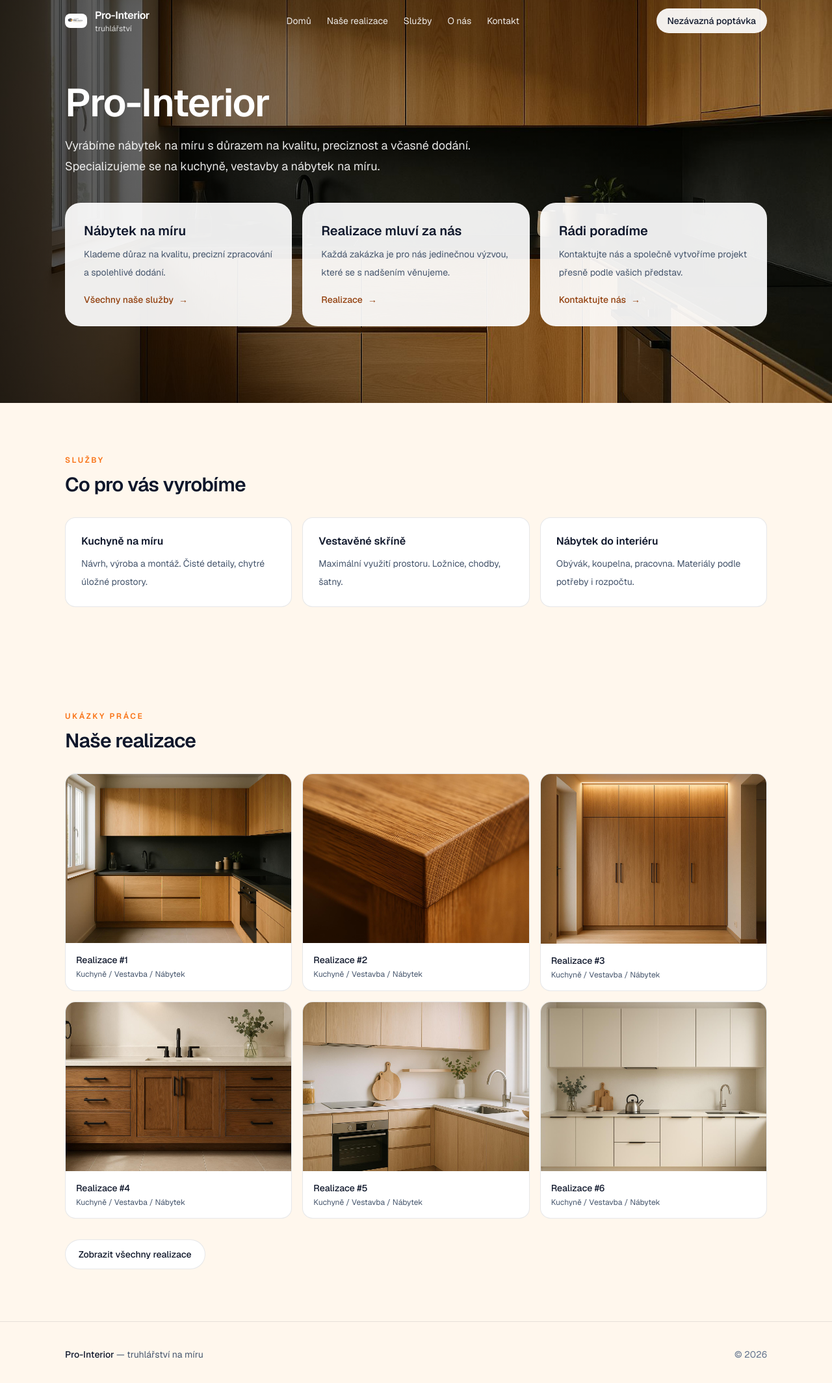
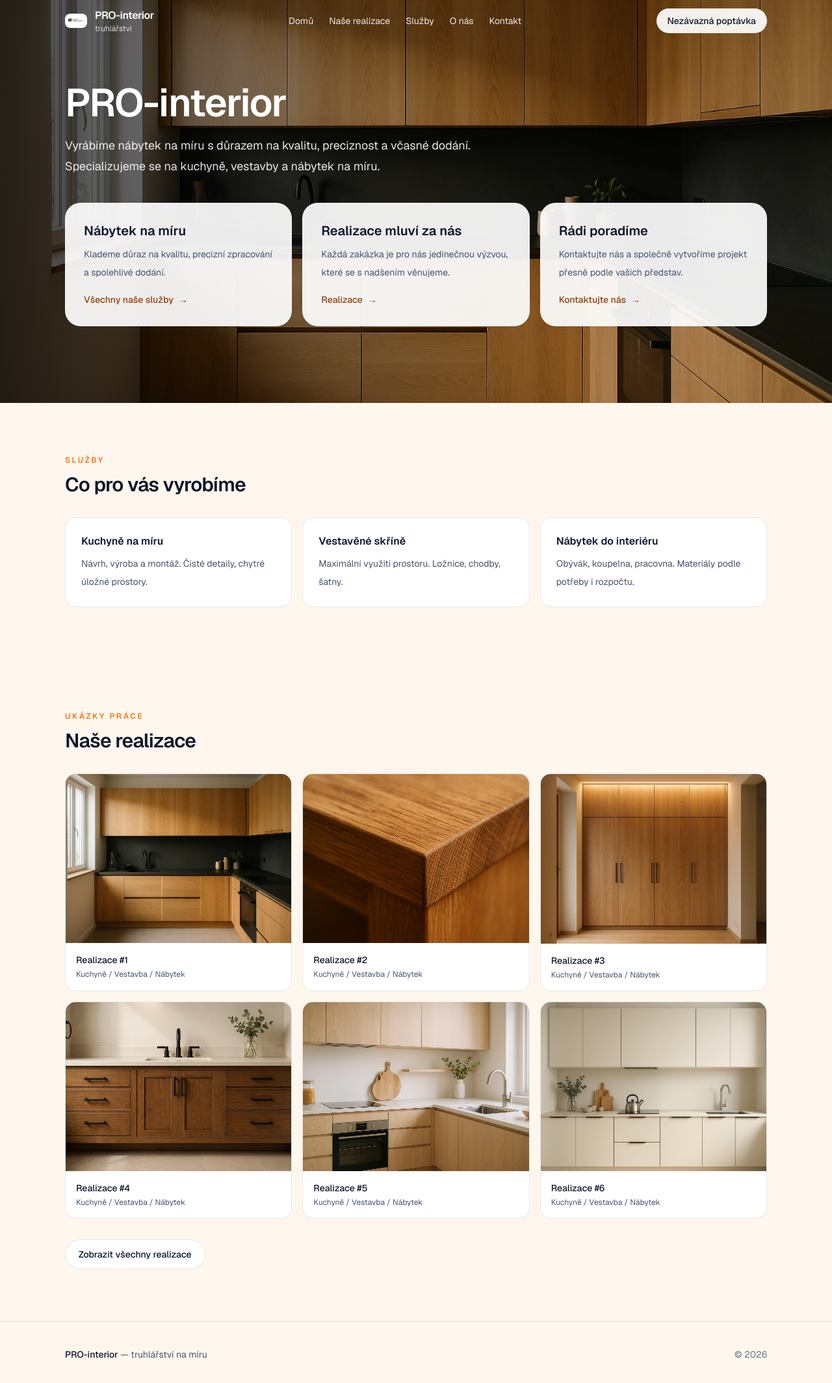
Before and after one commit to Vokurcak68/pro-interior, a Next.js app: page / in a window 1280 px wide. Shown: the top 2128 px of the page at 65% size. Built offline with nearby package versions, Linux system fonts and the light colour scheme.

Commit message:
chore(branding): rename to PRO-interior

```diff
--- a/src/app/layout.tsx
+++ b/src/app/layout.tsx
@@ -13,9 +13,9 @@ const geistMono = Geist_Mono({
 });
 
 export const metadata: Metadata = {
-  title: "Pro-Interior | Truhlářství na míru",
+  title: "PRO-interior | Truhlářství na míru",
   description:
-    "Pro-Interior – truhlářství a interiéry na míru. Kuchyně, vestavby, nábytek, realizace a nezávazná poptávka.",
+    "PRO-interior – truhlářství a interiéry na míru. Kuchyně, vestavby, nábytek, realizace a nezávazná poptávka.",
 };
 
 export default function RootLayout({
--- a/src/app/page.tsx
+++ b/src/app/page.tsx
@@ -39,7 +39,7 @@ export default function Home() {
               <div className="pt-28 sm:pt-32">
                 <div className="max-w-2xl">
                   <h1 className="text-white text-4xl sm:text-6xl font-semibold tracking-tight">
-                    Pro-Interior
+                    PRO-interior
                   </h1>
                   <p className="mt-5 text-white/90 text-lg leading-8">
                     Vyrábíme nábytek na míru s důrazem na kvalitu, preciznost a včasné dodání.
--- a/src/components/SiteFooter.tsx
+++ b/src/components/SiteFooter.tsx
@@ -4,7 +4,7 @@ export function SiteFooter() {
       <div className="container">
         <div className="py-10 text-sm text-slate-600 flex flex-col gap-2 sm:flex-row sm:items-center sm:justify-between">
           <div>
-            <span className="font-medium text-slate-900">Pro-Interior</span> — truhlářství na míru
+            <span className="font-medium text-slate-900">PRO-interior</span> — truhlářství na míru
           </div>
           <div className="text-slate-500">© {new Date().getFullYear()}</div>
         </div>
--- a/src/components/SiteHeader.tsx
+++ b/src/components/SiteHeader.tsx
@@ -40,7 +40,7 @@ export function SiteHeader({ variant = "sticky" }: { variant?: "sticky" | "overl
           <Link href="/" className="flex min-w-0 items-center gap-3" onClick={() => setOpen(false)}>
             <Image
               src="/logo.jpg"
-              alt="Pro-Interior"
+              alt="PRO-interior"
               width={34}
               height={34}
               className={isOverlay ? "rounded-lg" : "rounded-lg border"}
@@ -54,7 +54,7 @@ export function SiteHeader({ variant = "sticky" }: { variant?: "sticky" | "overl
                     : "font-semibold tracking-tight text-slate-900 truncate text-sm sm:text-base"
                 }
               >
-                Pro-Interior
+                PRO-interior
               </div>
               <div
                 className={isOverlay ? "hidden sm:block text-xs text-white/80" : "hidden sm:block text-xs"}
```
